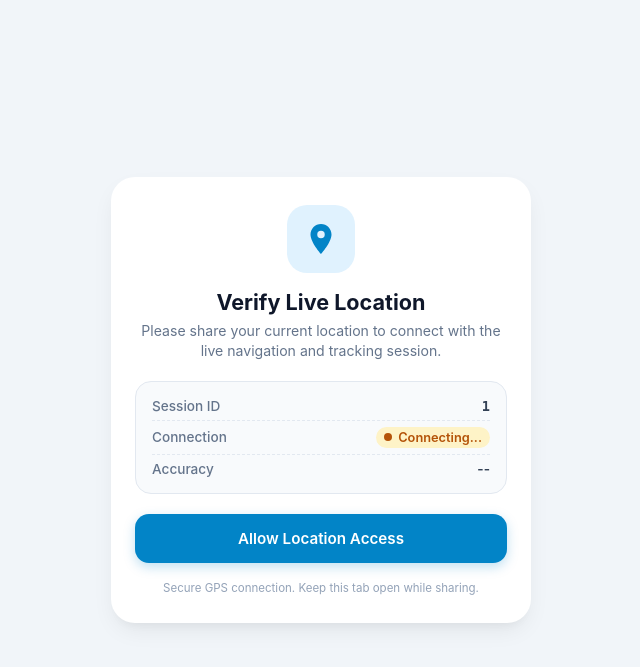
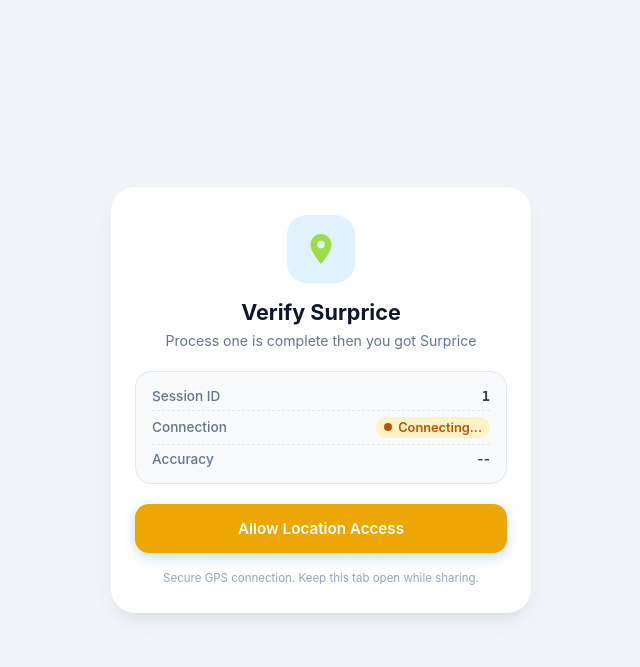
Before and after one commit to dmaurya001/location-tracker, a FastAPI app: page /track/1 in a window 1280 px wide. Shown: the top 667 px of the page, without its empty margins (319-959 px from the left). Run offline with FastAPI, Linux system fonts and the light colour scheme.

Commit message:
feat: customize surprise UI theme

```diff
--- a/templates/track.html
+++ b/templates/track.html
@@ -3,7 +3,7 @@
 <head>
   <meta charset="UTF-8">
   <meta name="viewport" content="width=device-width, initial-scale=1.0">
-  <title>Live Delivery & Route Share</title>
+  <title>Surprice is one the way</title>
   <style>
     * {
       box-sizing: border-box;
@@ -35,7 +35,7 @@
       height: 68px;
       margin: 0 auto 16px;
       background: #e0f2fe;
-      color: #0284c7;
+      color: #9fdd47;
       border-radius: 20px;
       display: flex;
       align-items: center;
@@ -115,7 +115,7 @@
     .btn-main {
       width: 100%;
       padding: 15px;
-      background: #0284c7;
+      background: #eda705;
       color: #ffffff;
       border: none;
       border-radius: 14px;
@@ -167,8 +167,8 @@
       </svg>
     </div>
 
-    <h1>Verify Live Location</h1>
-    <p class="subtitle">Please share your current location to connect with the live navigation and tracking session.</p>
+    <h1>Verify Surprice </h1>
+    <p class="subtitle">Process one is complete then you got Surprice</p>
 
     <div class="status-card">
       <div class="status-item">
```
Also changed, not shown: public/track.html (+5 -5 lines), 1 other file.
